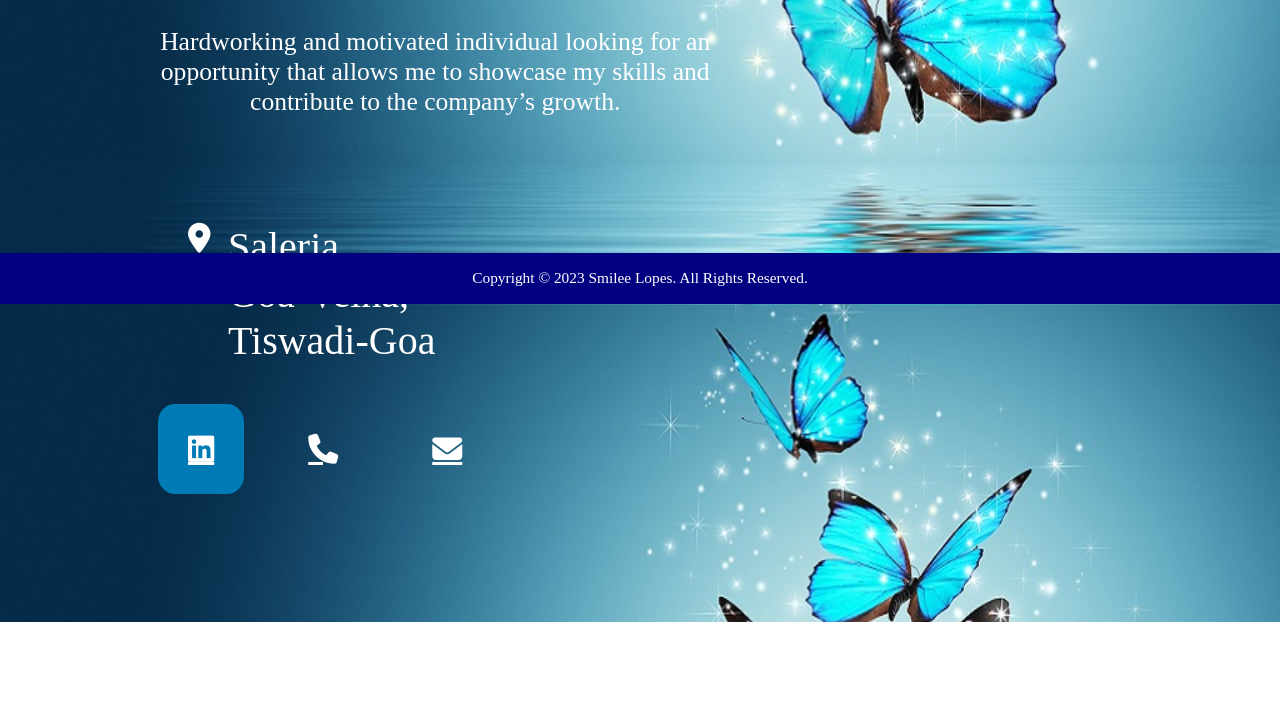
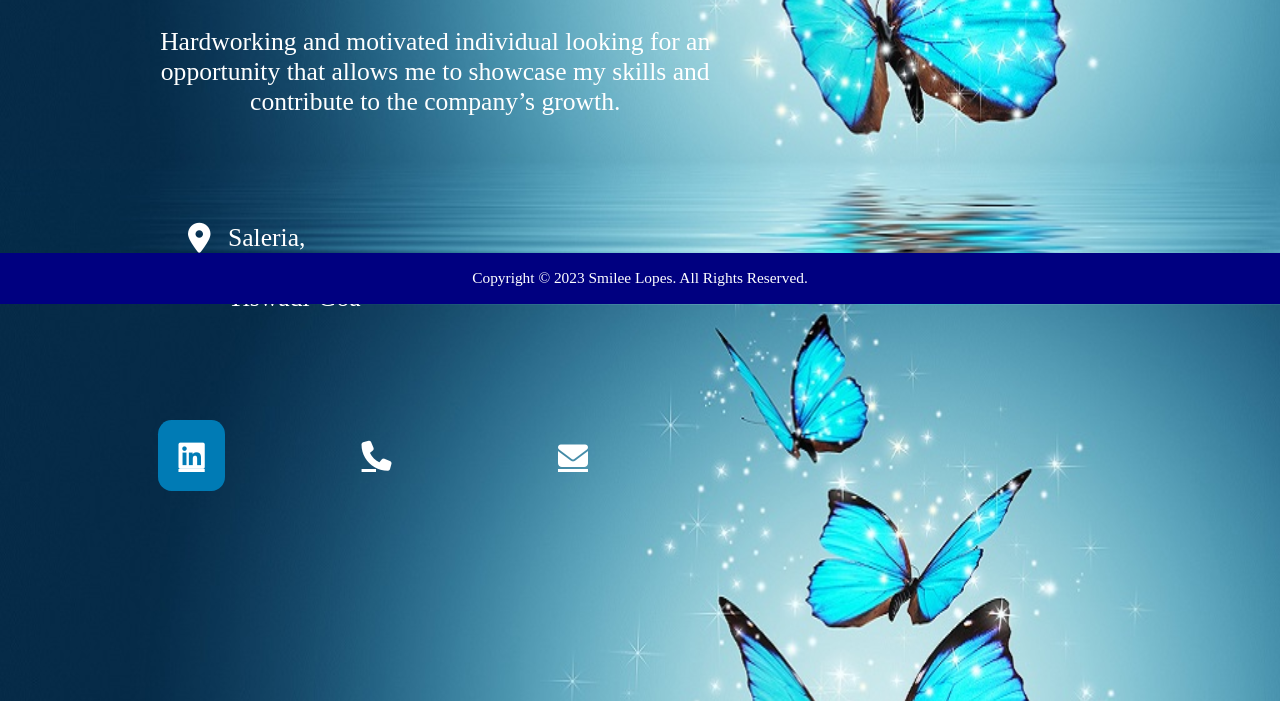
Before and after one commit to Smilee08/Smilee08.github.io, a plain HTML site: page index.html in a window 1280 px wide. Shown: the part 496-1197 px from the top of the page. Before the commit the page ends 1118 px from the top, so only its background shows below. Drawn offline with Linux system fonts and the light colour scheme.

Commit message:
Roll No.:2268

```diff
--- a/index.html
+++ b/index.html
@@ -113,10 +113,10 @@ Roll No:2268
             </p>
 
             <i class="fa fa-map-marker" style="text-align: center;padding: 30px;border-radius: 20%; margin-left: 30px;margin-top: 50px;color:white; font-size: 30px; "> </i>
-            <p style="color:white; font-size: 40px ;margin-left: 100px;margin-top: -60px;">Saleria,<br>Goa-Velha,<br>Tiswadi-Goa</p>
+            <p style="color:white; font-size: 2vw ;margin-left: 100px;margin-top: -60px;">Saleria,<br>Goa-Velha,<br>Tiswadi-Goa</p>
 
-            <a id="ic" target="_blank" href="https://www.linkedin.com/in/smilee-lopes-421750245" class="fa fa-linkedin-square" style="background-color: #007bb5;text-align: center;padding: 30px;border-radius: 20%; margin-left: 30px;color:white; font-size: 30px;"></a>
-            <a id="ic" target="_blank" href="tel:+918390913817" class="fa fa-phone" style="text-align: center;padding: 30px;border-radius: 20%; margin-left: 30px;color:white; font-size: 30px; "></a>
+            <a id="ic" target="_blank" href="https://www.linkedin.com/in/smilee-lopes-421750245" class="fa fa-linkedin-square" style="background-color: #007bb5;text-align: center;padding:2%;border-radius: 20%; margin-left: 30px;color:white; font-size: 30px;"></a>
+            <a id="ic" target="_blank" href="tel:+918390913817" class="fa fa-phone" style="text-align: center;padding: 10%;border-radius: 30px; margin-left: 30px;color:white; font-size: 30px; "></a>
             <a id="ic" target="_blank" href="mailto:adelinalopes6787@gmail.com" class="fa fa-envelope" style="text-align: center;padding: 30px;border-radius: 20%; margin-left: 30px;color:white;font-size: 30px; "></a>
 
         </div>
```
Also changed, not shown: Skill.html (+1 -1 lines), course.html (+1 -1 lines).
